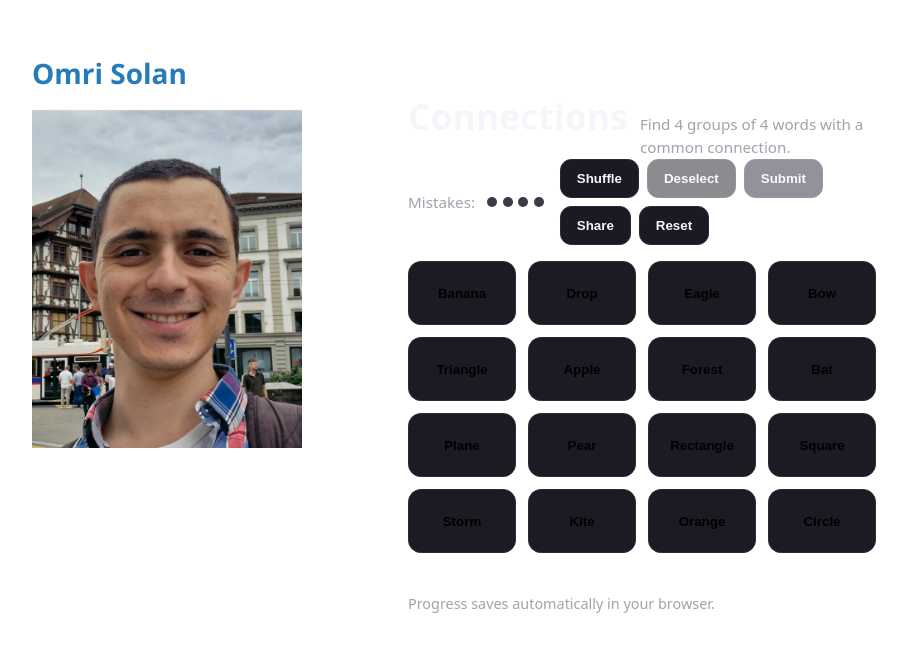
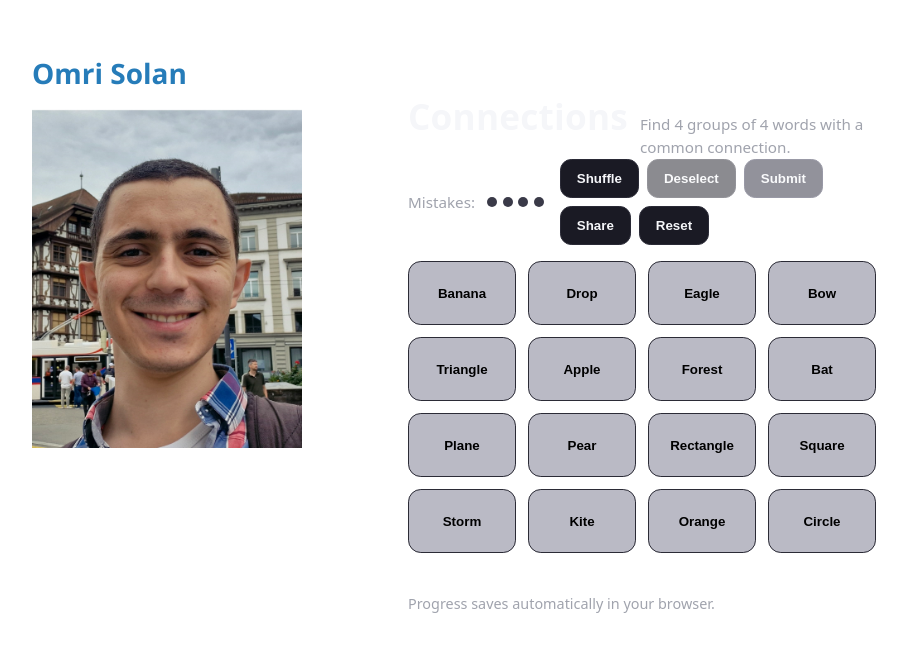
Before and after one commit to omriso/omriso.github.io, a Jekyll site: the page built from game.html, in a window 1280 px wide. Shown: the top 652 px of the page, without its empty margins (178-1085 px from the left). Built offline with Jekyll 4.4.1, drawn with Linux system fonts in a browser that asks for light colours; the repository's description, which GitHub fills in, is left out.

Commit message:
changed color

```diff
--- a/game.html
+++ b/game.html
@@ -35,9 +35,9 @@ You can also create multiple puzzles by duplicating this file with different `pe
     --card: #13131a;
     --muted: #a0a3ad;
     --text: #f5f6f9;
-    --tile: #1b1b24;
+    --tile: #babac5;
     --tile-border: #2b2b36;
-    --tile-selected: #2d325a;
+    --tile-selected: #8e97e0;
     --ok: #2ea043;
     --bad: #cc4452;
   }
```
